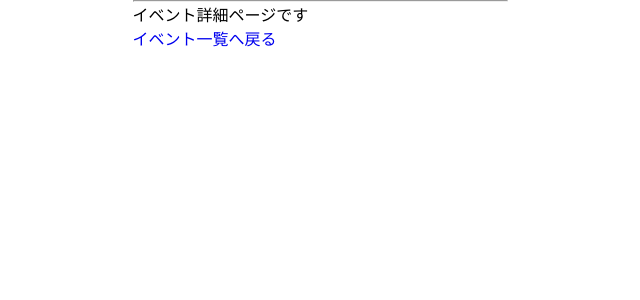
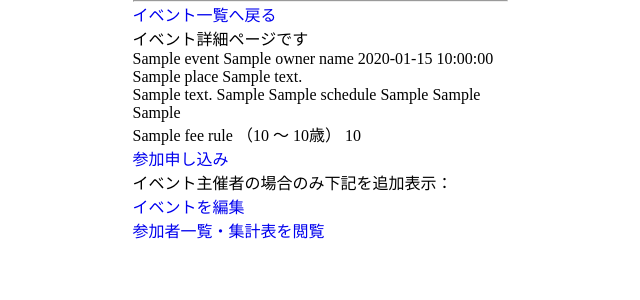
Before and after one commit to E-Team-ponata-inoue-yottomi-kochapi/E-Team_2026-Summer, a Flask app: template tsudoi/templates/event/event_detail.html in a window 1280 px wide. Shown: the top 300 px of the page, without its empty margins (320-960 px from the left). Run offline with Flask 2, Linux system fonts and the light colour scheme; the template is opened without the code that fills it: most values are stand-ins (such as "Sample title", 1, 10 or a date in 2020); some libraries are stand-ins or nearby versions.

Commit message:
feat: /tsudoi/templates/event/event_detail.htmlに装飾なしのイベント詳細を実装

```diff
--- a/tsudoi/templates/event/event_detail.html
+++ b/tsudoi/templates/event/event_detail.html
@@ -1,5 +1,48 @@
+<!-- base.htmlを利用する -->
 {% extends "base.html" %}
+
+<!-- ここからbaseのheadに差し込まれる -->
+{% block css%}
+<link rel="stylesheet" href="{{ url_for('static', filename='css/event.css') }}">
+{% endblock %}
+<!-- ここまで -->
+
+<!-- ここからbaseのbodyに差し込まれる -->
 {% block content %}
+<div>
+    <a href="{{ url_for('event.list_view') }}">イベント一覧へ戻る</a>
+</div>
 <p>イベント詳細ページです</p>
-<a href="{{ url_for('event.list_view') }}">イベント一覧へ戻る</a>
+<div>
+    <span>{{ event.title }}</span>
+    <span>{{ owner_name }}</span>
+    <span>{{ event.start_at }}</span>
+    <span>{{ event.place }}</span>
+    <span>{{ event.address }}</span>
+</div>
+<div>
+    <span>{{ event.description }}</span>
+    <span>{{ event.items_to_bring }}</span>
+    <span>{{ event.schedule }}</span>
+    <span>{{ event.hold_condition }}</span>
+    <span>{{ event.cancellation_policy }}</span>
+    <span>{{ event.emergency_contact }}</span>
+</div>
+<div>
+    {% for fee_rule in  fee_rules %}
+    <span>{{ fee_rule.tier_name }}</span>
+    <span>（{{ fee_rule.min_age }} ～ {{ fee_rule.max_age }}歳）</span>
+    <span>{{ fee_rule.fee }}</span>
+    {% endfor %}
+</div>
+<div>
+    <a href="{{ url_for('application.apply_view', event_id=event.id) }}">参加申し込み</a>
+</div>
+<p>イベント主催者の場合のみ下記を追加表示：</p>
+<div>
+    <a href="#">イベントを編集</a>
+</div>
+<div>
+    <a href="{{ url_for('application.summary_view', event_id=event.id) }}">参加者一覧・集計表を閲覧</a>
+</div>
 {% endblock %}
```
